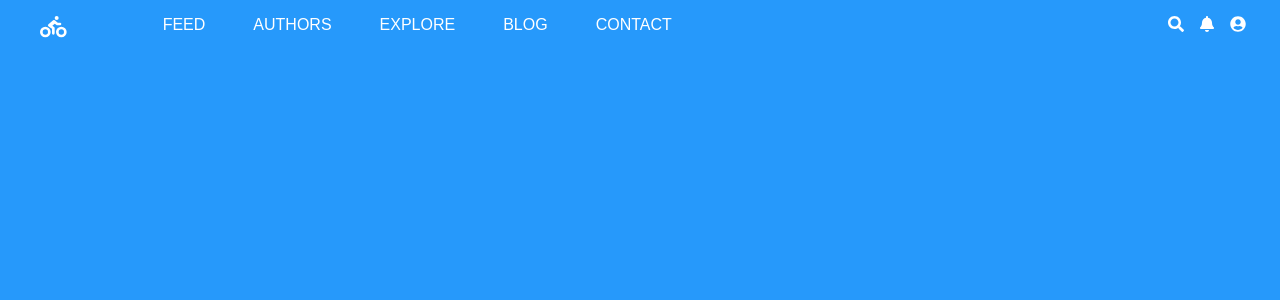
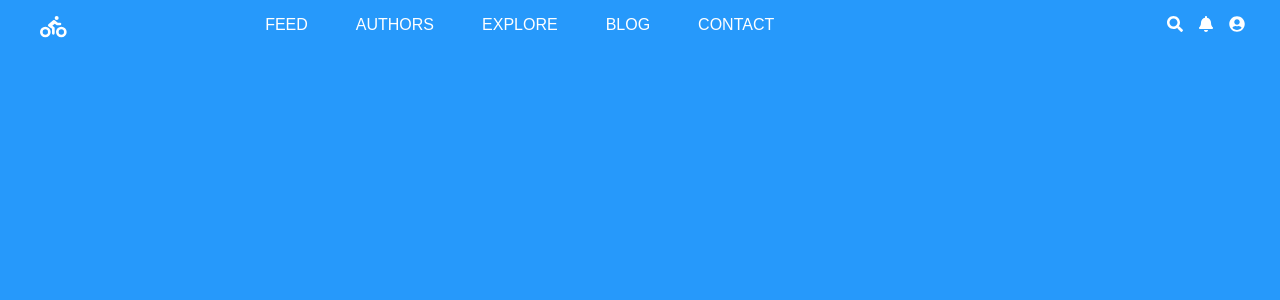
Before and after one commit to mamyudapao/CyclingRouter, a Next.js app in the folder client/: page / in a window 1280 px wide. Shown: the top 300 px of the page. Built offline with nearby package versions, Linux system fonts and the light colour scheme.

Commit message:
chore: change header component to grid design

```diff
--- a/client/components/layout/header.module.scss
+++ b/client/components/layout/header.module.scss
@@ -1,20 +1,20 @@
 .header {
-  display: flex;
+  display: grid;
   list-style: none;
   color: #fff;
+  grid-template-columns: 1fr 5fr 1fr;
   .left {
     display: flex;
   }
   .center {
     display: flex;
-    margin-left: 3rem;
     li {
       margin-left: 3rem;
     }
   }
   .right {
     display: flex;
-    margin-left: 30rem;
+    margin-left: 3rem;
     li {
       margin-left: 1rem;
     }
```
